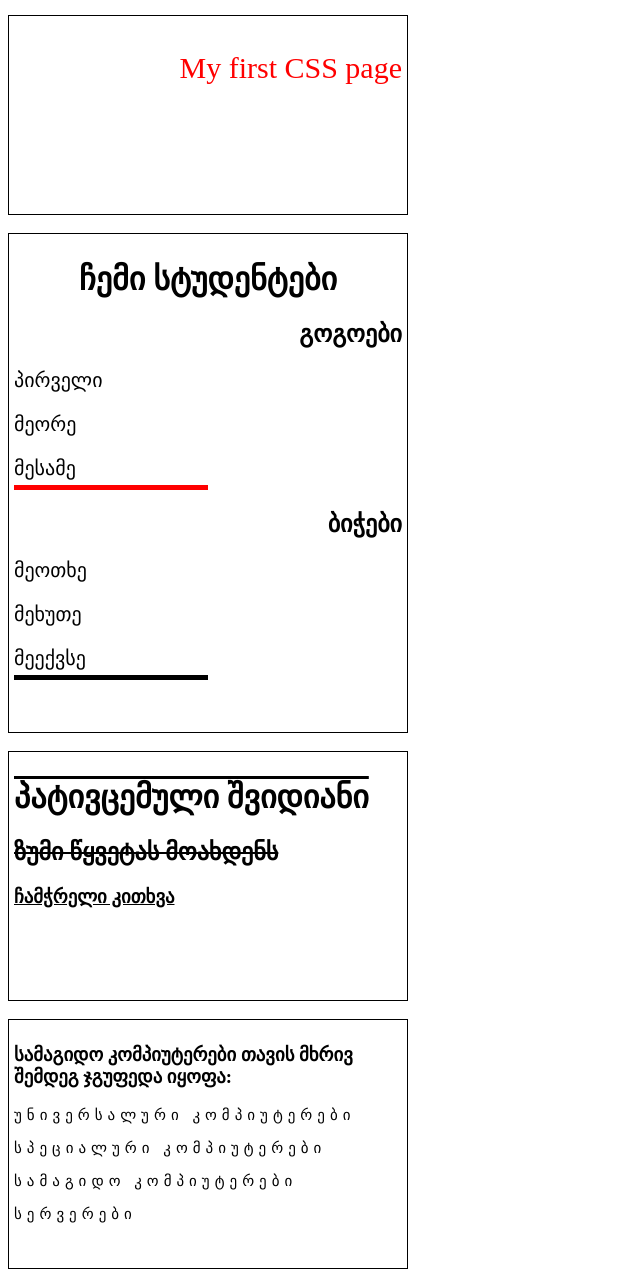
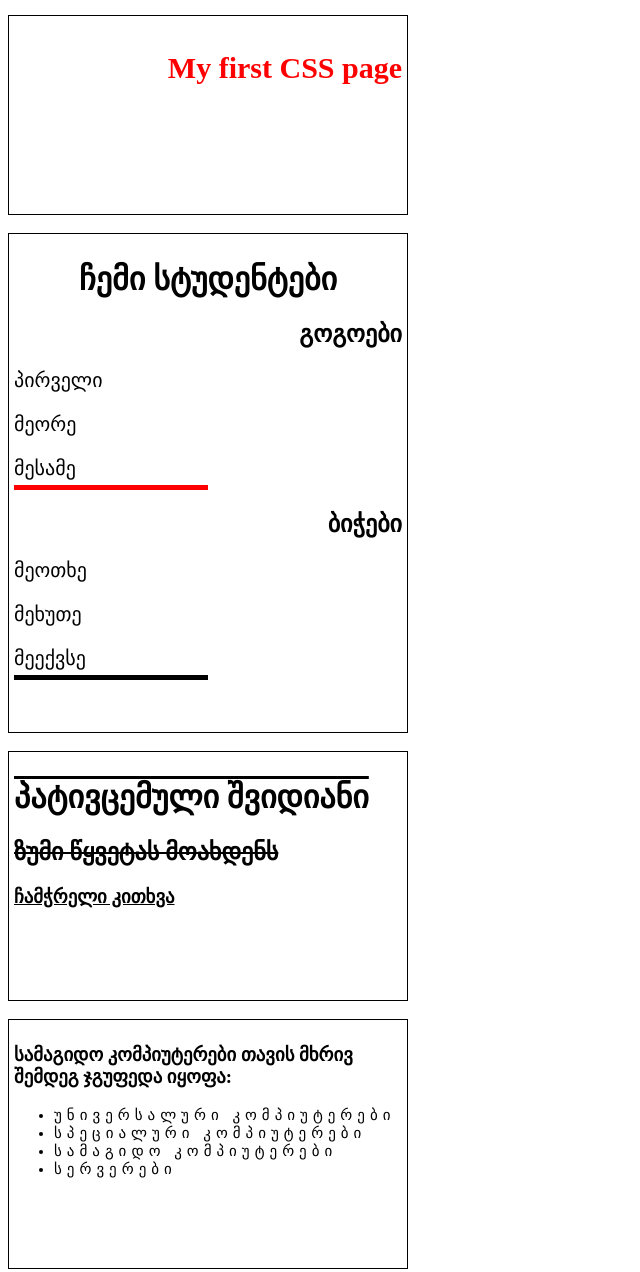
Before and after one commit to DavidShaduri/EU_Web_2021, a plain HTML site: page Homework 2 (David Shaduri)/First.html in a window 1280 px wide. Shown: the part 463-1735 px from the top of the page, without its empty margins (0-640 px from the left). Drawn offline with Linux system fonts and the light colour scheme.

Commit message:
Second Homework

```diff
--- a/Homework 2 (David Shaduri)/First.html
+++ b/Homework 2 (David Shaduri)/First.html
@@ -80,7 +80,7 @@
 <body>
 	<a id="Link" href="Second.html">Second</a>
 	<div class="container">
-		<p>This is a normal paragraph</p>
+		<p><b>This is a normal paragraph</b></p>
 		<p id="Test_Italic">This is in italic</p>
 		<p id="Test_Oblique">This is in oblique</p>
 	</div>
@@ -91,7 +91,7 @@
 	</div>
 	<br>
 	<div class="container">
-		<p id="First_CSS">My first CSS page</p>
+		<p id="First_CSS"><b>My first CSS page</b></p>
 	</div>
 	<br>
 	<div class="container" id="Students">
@@ -114,10 +114,12 @@
 	<br>
 	<div class="container" id="PCLists">
 		<h3>სამაგიდო კომპიუტერები თავის მხრივ შემდეგ ჯგუფედა იყოფა:</h3>
-		<p class="LetterSpacing">უნივერსალური კომპიუტერები</p>
-		<p class="LetterSpacing">სპეციალური კომპიუტერები</p>
-		<p class="LetterSpacing">სამაგიდო კომპიუტერები</p>
-		<p class="LetterSpacing">სერვერები</p>
+		<ul>
+			<li class="LetterSpacing">უნივერსალური კომპიუტერები</li>
+			<li class="LetterSpacing">სპეციალური კომპიუტერები</li>
+			<li class="LetterSpacing">სამაგიდო კომპიუტერები</li>
+			<li class="LetterSpacing">სერვერები</li>
+		</ul>
 	</div>
 </body>
 </html>
```
Also changed, not shown: Homework 2 (David Shaduri)/Second.html (+0 -1 lines).
